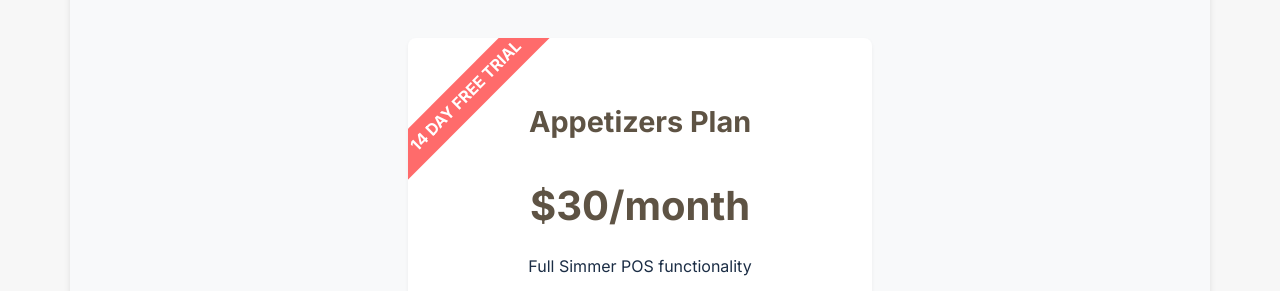
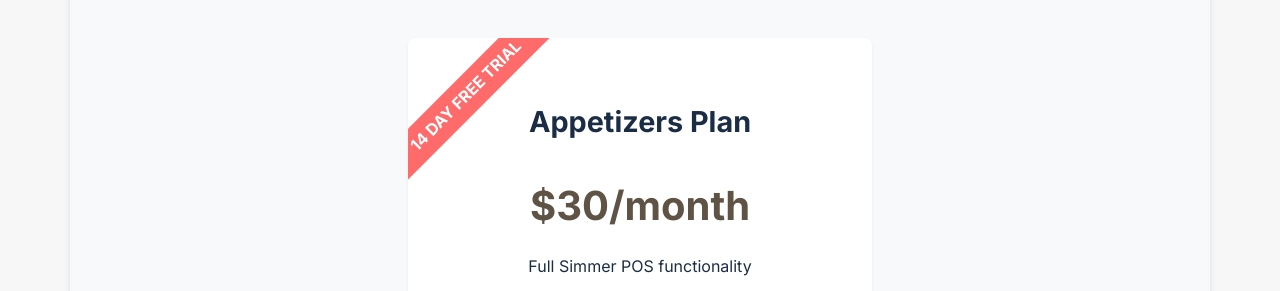
Before and after one commit to Pixel-Nova-Apps/simmerpos.com, a Jekyll site: the page built from index.html, in a window 1280 px wide. Shown: the part 1541-1832 px from the top of the page. Built offline with Jekyll 4.4.1, drawn with Linux system fonts in a browser that asks for light colours.

Commit message:
removed inline css

```diff
--- a/_includes/footer.html
+++ b/_includes/footer.html
@@ -1,7 +1,7 @@
 <footer class="footer">
 	<div class="footer-content">
-		<nav class="footer-nav" style="display: flex; justify-content: center; width: 100%;">
-			<ul style="display: flex; justify-content: center; padding: 0;">
+		<nav class="footer-nav">
+			<ul>
 				<li><a href="{{ '/support' | relative_url }}">Support</a></li>
 				<li><a href="{{ '/faqs' | relative_url }}">FAQs</a></li>
 				<li><a href="{{ '/changelog' | relative_url }}">Changelog</a></li>
--- a/_layouts/default.html
+++ b/_layouts/default.html
@@ -48,18 +48,18 @@
             </div>
           </section>
 
-          <section id="pricing" class="pricing" style="text-align: center; background-color: #f8f9fa; padding: 3rem 0; border-radius: 10px; box-shadow: 0 4px 6px rgba(0, 0, 0, 0.1); position: relative; overflow: hidden;">
-            <h2 class="pricing-title" style="font-size: 2.5rem; color: #1b2d45; margin-bottom: 2rem;">Simple Pricing</h2>
-            <div class="pricing-option" style="max-width: 400px; margin: 0 auto; background-color: #ffffff; padding: 2rem; border-radius: 8px; box-shadow: 0 2px 4px rgba(0, 0, 0, 0.05); position: relative; overflow: hidden;">
-              <div style="position: absolute; top: 40px; left: -42px; background-color: #ff6b6b; color: white; padding: 5px 0; width: 200px; text-align: center; transform: rotate(-45deg); z-index: 1; font-weight: bold;">14 DAY FREE TRIAL</div>
-              <h3 style="font-size: 1.8rem; color: #5e5344;">Appetizers Plan</h3>
-              <p class="price" style="font-size: 2.5rem; font-weight: bold; color: #5e5344; margin: 1rem 0;">$30/month</p>
-              <ul class="pricing-features" style="list-style-type: none; padding: 0; margin-bottom: 2rem;">
-                <li style="margin-bottom: 0.5rem;">Full Simmer POS functionality</li>
-                <li style="margin-bottom: 0.5rem;">Unlimited tickets and modifiers</li>
-                <li style="margin-bottom: 0.5rem;">Shopify POS integration</li>
+          <section id="pricing" class="pricing">
+            <h2 class="pricing-title">Simple Pricing</h2>
+            <div class="pricing-option">
+              <div class="pricing-banner">14 DAY FREE TRIAL</div>
+              <h3>Appetizers Plan</h3>
+              <p class="price">$30/month</p>
+              <ul class="pricing-features">
+                <li>Full Simmer POS functionality</li>
+                <li>Unlimited tickets and modifiers</li>
+                <li>Shopify POS integration</li>
               </ul>
-              <a href="https://apps.shopify.com/simmer" class="btn btn-primary" style="display: inline-block; padding: 1rem 2rem; font-size: 1.2rem; font-weight: bold; background-color: #5e5344; color: #ffffff; text-decoration: none; border-radius: 6px; transition: background-color 0.3s ease;">Get Started</a>
+              <a href="https://apps.shopify.com/simmer" class="btn btn-primary">Get Started</a>
             </div>
           </section>
         </main>
--- a/main.scss
+++ b/main.scss
@@ -214,6 +214,9 @@ a:hover {
 
 .footer-nav {
   flex: 2;
+  display: flex;
+  justify-content: center;
+  width: 100%;
 }
 
 .footer-nav ul {
@@ -221,6 +224,7 @@ a:hover {
   padding: 0;
   display: flex;
   flex-wrap: wrap;
+  justify-content: center;
 }
 
 .footer-nav ul li {
@@ -274,6 +278,73 @@ article {
 
 h1 {
   font-size: 2em;
+}
+
+.pricing {
+  text-align: center;
+  background-color: #f8f9fa;
+  padding: 3rem 0;
+  border-radius: 10px;
+  box-shadow: 0 4px 6px rgba(0, 0, 0, 0.1);
+  position: relative;
+  overflow: hidden;
+  .pricing-title {
+    font-size: 2.5rem;
+    color: #1b2d45;
+    margin-bottom: 2rem;
+  }
+  .pricing-banner {
+    position: absolute;
+    top: 40px;
+    left: -42px;
+    background-color: #ff6b6b;
+    color: white;
+    padding: 5px 0;
+    width: 200px;
+    text-align: center;
+    transform: rotate(-45deg);
+    z-index: 1;
+    font-weight: bold;
+  }
+  h3 {
+    font-size: 1.8rem;
+    color: #1b2d45;
+  }
+  .price {
+    font-size: 2.5rem;
+    font-weight: bold;
+    color: #5e5344;
+    margin: 1rem 0;
+  }
+  .pricing-features {
+    list-style-type: none;
+    padding: 0;
+    margin-bottom: 2rem;
+  }
+  .pricing-features li {
+    margin-bottom: 0.5rem;
+  }
+  .btn-primary {
+    display: inline-block;
+    padding: 1rem 2rem;
+    font-size: 1.2rem;
+    font-weight: bold;
+    background-color: #5e5344;
+    color: #ffffff;
+    text-decoration: none;
+    border-radius: 6px;
+    transition: background-color 0.3s ease;
+  }
+  .pricing-option {
+    max-width: 400px;
+    margin: 0 auto;
+    background-color: #ffffff;
+    padding: 2rem;
+    border-radius: 8px;
+    box-shadow: 0 2px 4px rgba(0, 0, 0, 0.05);
+    position: relative;
+    overflow: hidden;
+  }
 }
 
 @media (max-width: 1024px) {
```
